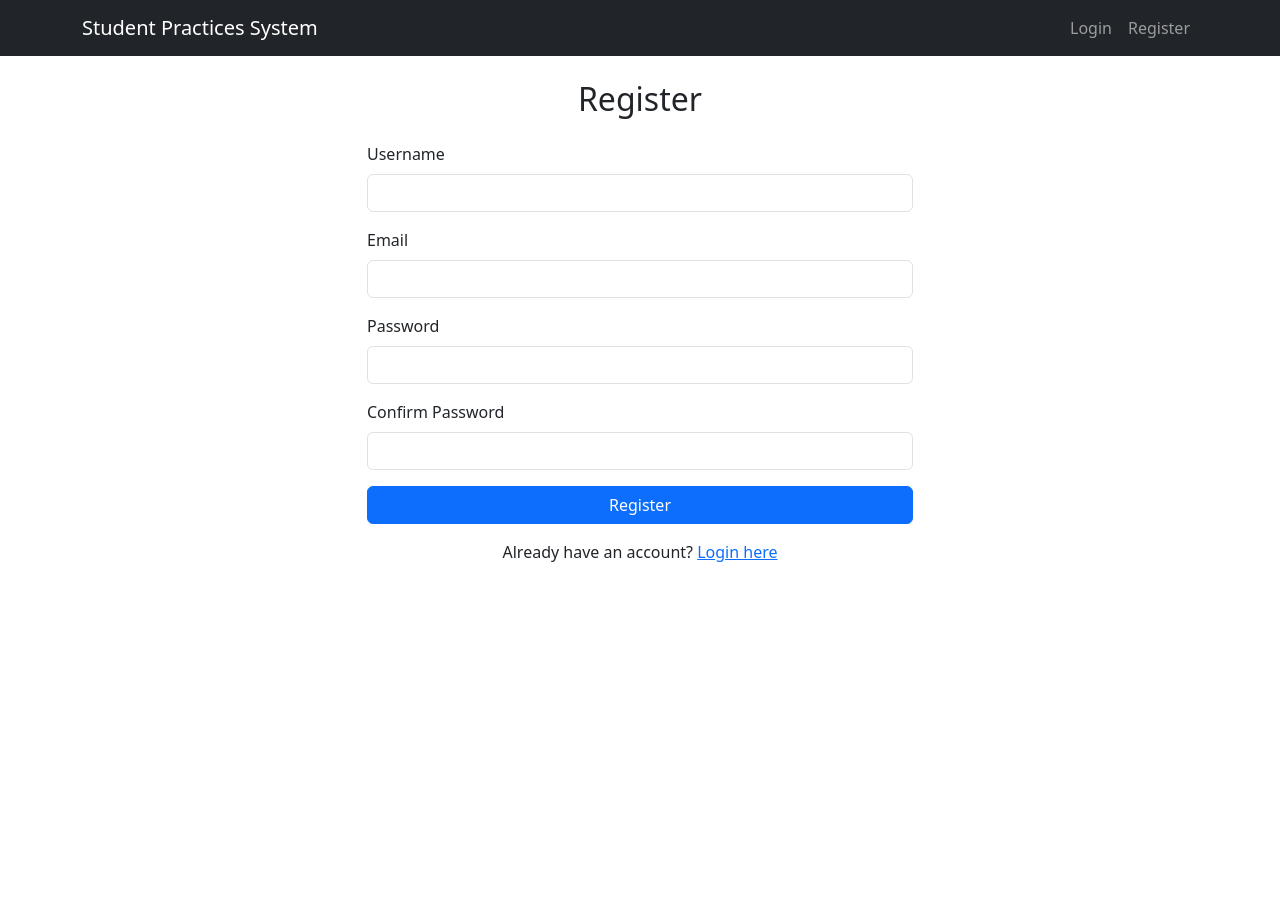
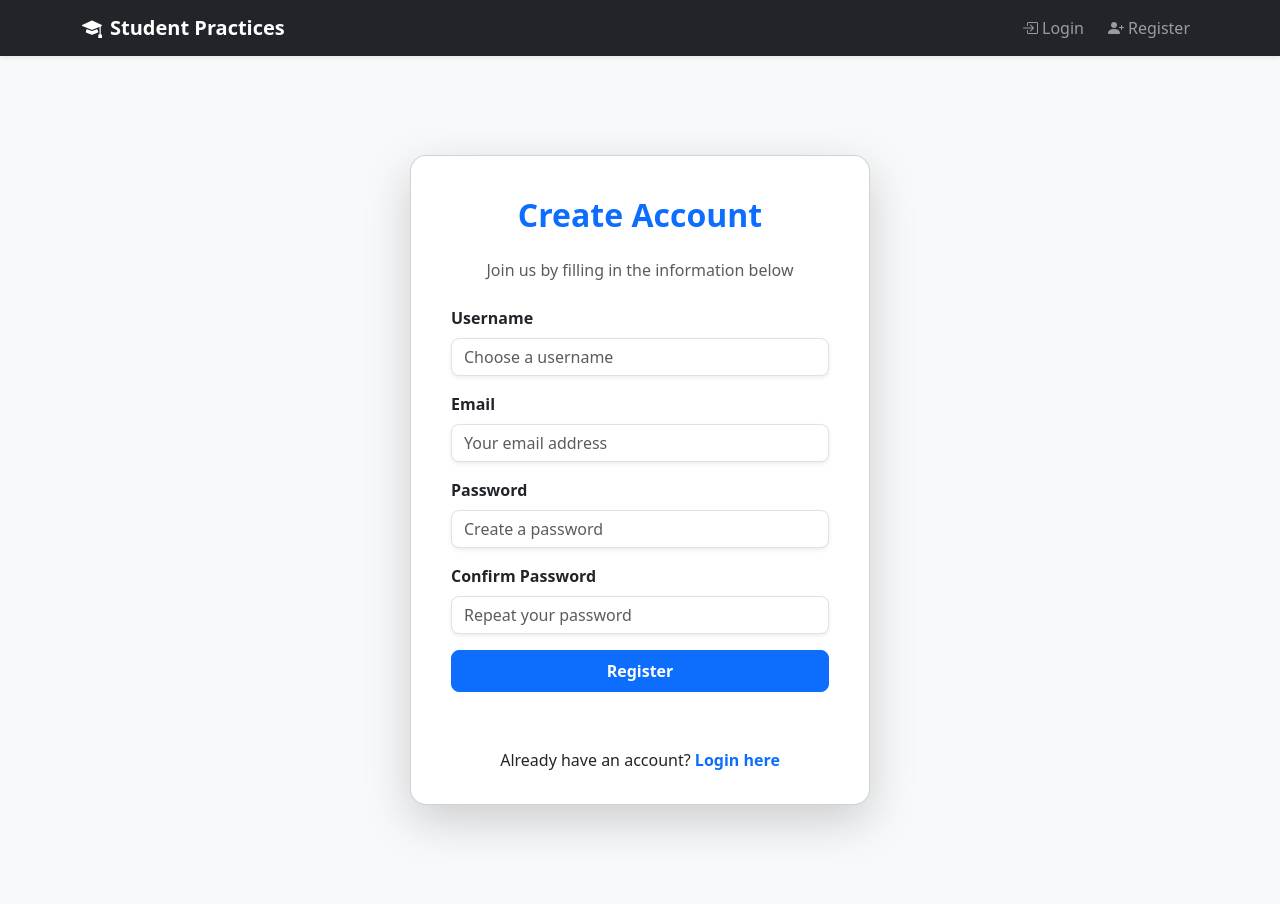
Before and after one commit to codingburgas/2425-11-g-pp-student-practices-assignment-team10, a Flask app: page /auth/register in a window 1280 px wide. Before the commit the page ends 562 px from the top, so only its background shows below. Run offline with Flask 3, Linux system fonts and the light colour scheme; some libraries are stand-ins or nearby versions.

Commit message:
Add temporary design

```diff
--- a/flaskProject/templates/auth/register.html
+++ b/flaskProject/templates/auth/register.html
@@ -3,58 +3,63 @@
 {% block title %}Register{% endblock %}
 
 {% block content %}
-<div class="row justify-content-center">
-    <div class="col-md-6">
-        <h2 class="text-center mb-4">Register</h2>
+<div class="d-flex align-items-center justify-content-center min-vh-100 bg-light">
+    <div class="card shadow-lg p-4 rounded-4" style="width: 100%; max-width: 460px;">
+        <div class="card-body">
+            <h2 class="text-center mb-4 text-primary fw-bold">Create Account</h2>
+            <p class="text-center text-muted mb-4">Join us by filling in the information below</p>
             <form method="POST" action="{{ url_for('auth.register') }}">
                 {{ form.hidden_tag() }}
 
                 <div class="mb-3">
-                {{ form.username.label(class="form-label") }}
-                {{ form.username(class="form-control") }}
+                    {{ form.username.label(class="form-label fw-semibold") }}
+                    {{ form.username(class="form-control rounded-3 shadow-sm", placeholder="Choose a username") }}
                     {% if form.username.errors %}
-                    <div class="invalid-feedback">
+                        <div class="invalid-feedback d-block">
                             {{ form.username.errors[0] }}
                         </div>
                     {% endif %}
                 </div>
 
                 <div class="mb-3">
-                {{ form.email.label(class="form-label") }}
-                {{ form.email(class="form-control") }}
+                    {{ form.email.label(class="form-label fw-semibold") }}
+                    {{ form.email(class="form-control rounded-3 shadow-sm", placeholder="Your email address") }}
                     {% if form.email.errors %}
-                    <div class="invalid-feedback">
+                        <div class="invalid-feedback d-block">
                             {{ form.email.errors[0] }}
                         </div>
                     {% endif %}
                 </div>
 
                 <div class="mb-3">
-                {{ form.password.label(class="form-label") }}
-                {{ form.password(class="form-control") }}
+                    {{ form.password.label(class="form-label fw-semibold") }}
+                    {{ form.password(class="form-control rounded-3 shadow-sm", placeholder="Create a password") }}
                     {% if form.password.errors %}
-                    <div class="invalid-feedback">
+                        <div class="invalid-feedback d-block">
                             {{ form.password.errors[0] }}
                         </div>
                     {% endif %}
                 </div>
 
                 <div class="mb-3">
-                {{ form.confirm_password.label(class="form-label") }}
-                {{ form.confirm_password(class="form-control") }}
+                    {{ form.confirm_password.label(class="form-label fw-semibold") }}
+                    {{ form.confirm_password(class="form-control rounded-3 shadow-sm", placeholder="Repeat your password") }}
                     {% if form.confirm_password.errors %}
-                    <div class="invalid-feedback">
+                        <div class="invalid-feedback d-block">
                             {{ form.confirm_password.errors[0] }}
                         </div>
                     {% endif %}
                 </div>
 
-            <div class="d-grid">
-                {{ form.submit(class="btn btn-primary") }}
+                <div class="d-grid mb-3">
+                    {{ form.submit(class="btn btn-primary rounded-3 fw-bold py-2") }}
                 </div>
             </form>
-        <div class="mt-3 text-center">
-            <p>Already have an account? <a href="{{ url_for('auth.login') }}">Login here</a></p>
+        </div>
+        <div class="card-footer text-center bg-white border-0 mt-3">
+            <p class="mb-0">Already have an account?
+                <a href="{{ url_for('auth.login') }}" class="text-decoration-none text-primary fw-semibold">Login here</a>
+            </p>
         </div>
     </div>
 </div>
--- a/flaskProject/templates/base.html
+++ b/flaskProject/templates/base.html
@@ -5,30 +5,55 @@
     <meta name="viewport" content="width=device-width, initial-scale=1.0">
     <title>{% block title %}Student Practices System{% endblock %}</title>
     <link href="https://cdn.jsdelivr.net/npm/bootstrap@5.3.0/dist/css/bootstrap.min.css" rel="stylesheet">
+    <link rel="stylesheet" href="https://cdn.jsdelivr.net/npm/bootstrap-icons@1.10.5/font/bootstrap-icons.css">
+    <style>
+        body {
+            background-color: #f8f9fa;
+        }
+        .navbar-brand {
+            font-weight: bold;
+            font-size: 1.25rem;
+        }
+        .nav-link.active,
+        .nav-link:hover {
+            color: #0d6efd !important;
+        }
+        .alert {
+            margin-top: 1rem;
+        }
+    </style>
     {% block styles %}{% endblock %}
 </head>
 <body>
-    <nav class="navbar navbar-expand-lg navbar-dark bg-dark">
+    <nav class="navbar navbar-expand-lg navbar-dark bg-dark shadow-sm">
         <div class="container">
-            <a class="navbar-brand" href="{{ url_for('main.index') }}">Student Practices System</a>
+            <a class="navbar-brand" href="{{ url_for('main.index') }}">
+                <i class="bi bi-mortarboard-fill me-2"></i>Student Practices
+            </a>
             <button class="navbar-toggler" type="button" data-bs-toggle="collapse" data-bs-target="#navbarNav">
                 <span class="navbar-toggler-icon"></span>
             </button>
             <div class="collapse navbar-collapse" id="navbarNav">
-                <ul class="navbar-nav ms-auto">
+                <ul class="navbar-nav ms-auto align-items-lg-center gap-2">
                     {% if current_user.is_authenticated %}
                         <li class="nav-item">
-                            <span class="nav-link">Welcome, {{ current_user.username }}</span>
+                            <span class="nav-link disabled">Hi, {{ current_user.username }}</span>
                         </li>
                         <li class="nav-item">
-                            <a class="nav-link" href="{{ url_for('auth.logout') }}">Logout</a>
+                            <a class="nav-link" href="{{ url_for('auth.logout') }}">
+                                <i class="bi bi-box-arrow-right me-1"></i>Logout
+                            </a>
                         </li>
                     {% else %}
                         <li class="nav-item">
-                            <a class="nav-link" href="{{ url_for('auth.login') }}">Login</a>
+                            <a class="nav-link" href="{{ url_for('auth.login') }}">
+                                <i class="bi bi-box-arrow-in-right me-1"></i>Login
+                            </a>
                         </li>
                         <li class="nav-item">
-                            <a class="nav-link" href="{{ url_for('auth.register') }}">Register</a>
+                            <a class="nav-link" href="{{ url_for('auth.register') }}">
+                                <i class="bi bi-person-plus-fill me-1"></i>Register
+                            </a>
                         </li>
                     {% endif %}
                 </ul>
@@ -36,7 +61,7 @@
         </div>
     </nav>
 
-    <div class="container mt-4">
+    <main class="container py-4">
         {% with messages = get_flashed_messages(with_categories=true) %}
             {% if messages %}
                 {% for category, message in messages %}
@@ -49,7 +74,7 @@
         {% endwith %}
 
         {% block content %}{% endblock %}
-    </div>
+    </main>
 
     <script src="https://cdn.jsdelivr.net/npm/bootstrap@5.3.0/dist/js/bootstrap.bundle.min.js"></script>
     {% block scripts %}{% endblock %}
```
Also changed, not shown: flaskProject/templates/auth/login.html (+20 -13 lines), flaskProject/templates/index.html (+23 -9 lines). Lines whose indentation alone changed are shown as unchanged.
